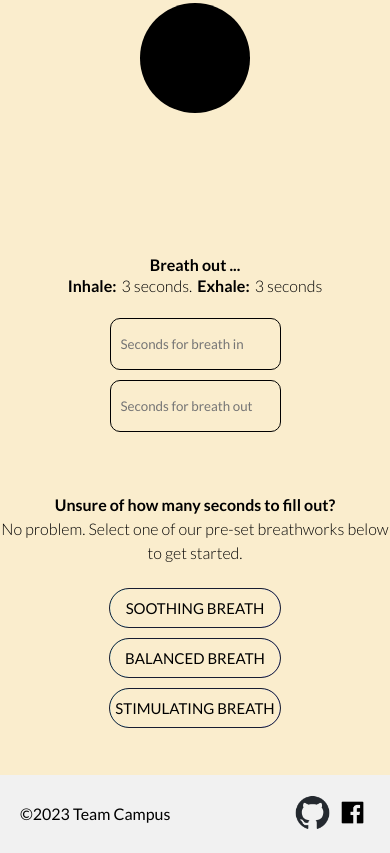
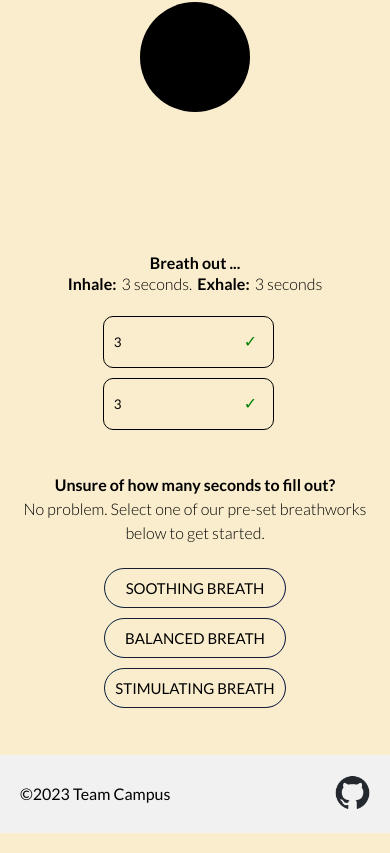
Before and after one commit to idanygo/mood-project, a Next.js app: page / in a window 390 px wide. Shown: the part 1089-1942 px from the top of the page. Built offline with nearby package versions, Linux system fonts and the light colour scheme.

Commit message:
input fixes and buttons

```diff
--- a/components/Footer.js
+++ b/components/Footer.js
@@ -14,12 +14,13 @@ export default function Footer() {
           <p>Solnavägen 3h, 113 63 Stockholm</p>
         </div>
         <div className="social">
-          <Link href={"https://github.com/idanygo/mood-project"}>
+          <Link
+            target="_blank"
+            href={"https://github.com/idanygo/mood-project"}
+          >
             {" "}
             <Image alt="" src="/github-mark.png" width={35} height={35} />{" "}
           </Link>
-
-          <Image alt="" src="/fb-logo-rb.png" width={35} height={35} />
         </div>
       </div>
     </>
--- a/components/Lunga.js
+++ b/components/Lunga.js
@@ -28,11 +28,10 @@ function Lunga() {
   // const [secondsHold, setSecondsHold] = useState(0);
   const [selectedTechnique, setSelectedTechnique] = useState(techniques[0]);
 
-
   // This function handles the user input of the field for breathing in. It makes it so the lung wont react on charachters or empy strings.
   const secInSetter = (event) => {
     const value = event.target.value;
-    if (!isNaN(value) && value !== "") {
+    if (!isNaN(value)) {
       setSecondsIn(value);
     } else {
       setSecondsIn(3); // sets the default value for inhale
@@ -42,7 +41,7 @@ function Lunga() {
   // This function handles the user input of the field for breathing out. It makes it so the lung wont react on charachters or empy strings.
   const secOutSetter = (event) => {
     const value = event.target.value;
-    if (!isNaN(value) && value !== "") {
+    if (!isNaN(value)) {
       setSecondsOut(value);
     } else {
       setSecondsOut(3); // sets the default value for exhale
@@ -58,14 +57,15 @@ function Lunga() {
       }
     }; */
 
-
   // The conditional statement in the UseEffect checks if the isGrowing-state is either true or false. If its true the circle grows every 10 miliseconds. We use the seconds we got from the user to do an increase on the size every 10 miliseconds. When the size has reached 200 the isGrowing is set to false.
 
   useEffect(() => {
+    let interval;
+    if (secondsIn > 0 && secondsOut > 0) {
       let lastUpdate = Date.now();
       console.log(lastUpdate);
       /* let holdTimeElapsed = 0; */
-    const interval = setInterval(() => {
+      interval = setInterval(() => {
         const now = Date.now();
         const elapsed = now - lastUpdate;
         lastUpdate = now;
@@ -80,7 +80,7 @@ function Lunga() {
               return size;
             }
           });
-      }/*  else if (secondsHold && holdTimeElapsed < secondsHold * 1000) {
+        } /*  else if (secondsHold && holdTimeElapsed < secondsHold * 1000) {
         setText("Hold ...");
         holdTimeElapsed += elapsed;
       } */ else {
@@ -96,8 +96,9 @@ function Lunga() {
           });
         }
       }, 10);
+    }
     return () => clearInterval(interval);
-  }, [isGrowing, secondsIn, secondsOut, /* secondsHold */]);
+  }, [isGrowing, secondsIn, secondsOut /* secondsHold */]);
 
   return (
     <>
@@ -109,9 +110,8 @@ function Lunga() {
           ></div>
         </div>
         <h4>{text}</h4>
-        <p
-          className={styles.showSeconds}
-        >{<strong>{`Inhale:`}</strong>} {` ${secondsIn} seconds.`}
+        <p className={styles.showSeconds}>
+          {<strong>{`Inhale:`}</strong>} {` ${secondsIn} seconds.`}
           {/* {<strong>{`Hold:`}</strong>} {` ${secondsHold} seconds`} */}
           {<strong>{`Exhale: `}</strong>} {`${secondsOut} seconds`}
         </p>
@@ -124,6 +124,7 @@ function Lunga() {
                 placeholder="Seconds for breath in"
                 onChange={secInSetter}
                 required
+                value={secondsIn}
               />
               <span className={styles.emptyspan}></span>
             </div>
@@ -144,6 +145,7 @@ function Lunga() {
                 placeholder="Seconds for breath out"
                 onChange={secOutSetter}
                 required
+                value={secondsOut}
               />
               <span className={styles.emptyspan}></span>
             </div>
@@ -161,19 +163,19 @@ function Lunga() {
             <div className={styles.breathBtn}>
               {techniques.map((t) => (
                 <div key={t.name}>
-                  <label className={styles.radioLabel}>
-                    <input
-                      className={styles.radioInput}
-                      type="radio"
+                  <label className={styles.buttonLabel}>
+                    <button
+                      className={styles.buttonTechnique}
+                      type="button"
                       name="technique"
-                      value={t.name}
-                      onChange={() => {
+                      onClick={() => {
                         setSelectedTechnique(t);
                         setSecondsIn(t.secondsIn);
                         setSecondsOut(t.secondsOut);
                       }}
-                    />
+                    >
                       {t.name}
+                    </button>
                   </label>
                 </div>
               ))}
--- a/styles/Lunga.module.css
+++ b/styles/Lunga.module.css
@@ -40,7 +40,6 @@
   line-height: 1.5;
 }
 
-
 .inputs {
   justify-content: center;
   display: flex;
@@ -59,11 +58,12 @@
 
 .breathBtnContainer p {
   margin-bottom: 6%;
+
   font-weight: 300;
   line-height: 1.5;
 }
 
-.radioLabel {
+.buttonTechnique {
   all: unset;
   text-transform: uppercase;
   display: flex;
@@ -81,21 +81,13 @@
   width: 330px;
 }
 
-.radioLabel:active {
+.buttonTechnique:focus {
   background: linear-gradient(rgba(0, 0, 0, 0.5), rgba(0, 0, 0, 0.5))
       padding-box padding-box,
     linear-gradient(-225deg, rgb(117, 240, 240), rgb(117, 117, 240)) border-box
       border-box;
   border: 1px solid transparent;
   color: white;
-}
-
-.radioInput[type='radio'] {
-  display: none;
-}
-
-.radioLabel:hover {
-  background-color: #f7f7f7;
 }
 
 .breathForm {
@@ -121,7 +113,7 @@
 }
 
 .input:valid + .emptyspan::before {
-  content: '✓';
+  content: "✓";
   color: green;
 }
 
@@ -131,8 +123,17 @@
     gap: 10px;
   }
 
-  .radioLabel {
-    width: 160px;
+  .buttonTechnique {
+    width: 170px;
+  }
+
+  .lungaWrapper {
+    padding-bottom: 0;
+  }
+
+  .breathBtnContainer p {
+    padding-left: 6%;
+    padding-right: 6%;
   }
 
   .breathForm {
```
Also changed, not shown: public/fb-logo-rb.png (deleted). Lines whose indentation alone changed are shown as unchanged.
